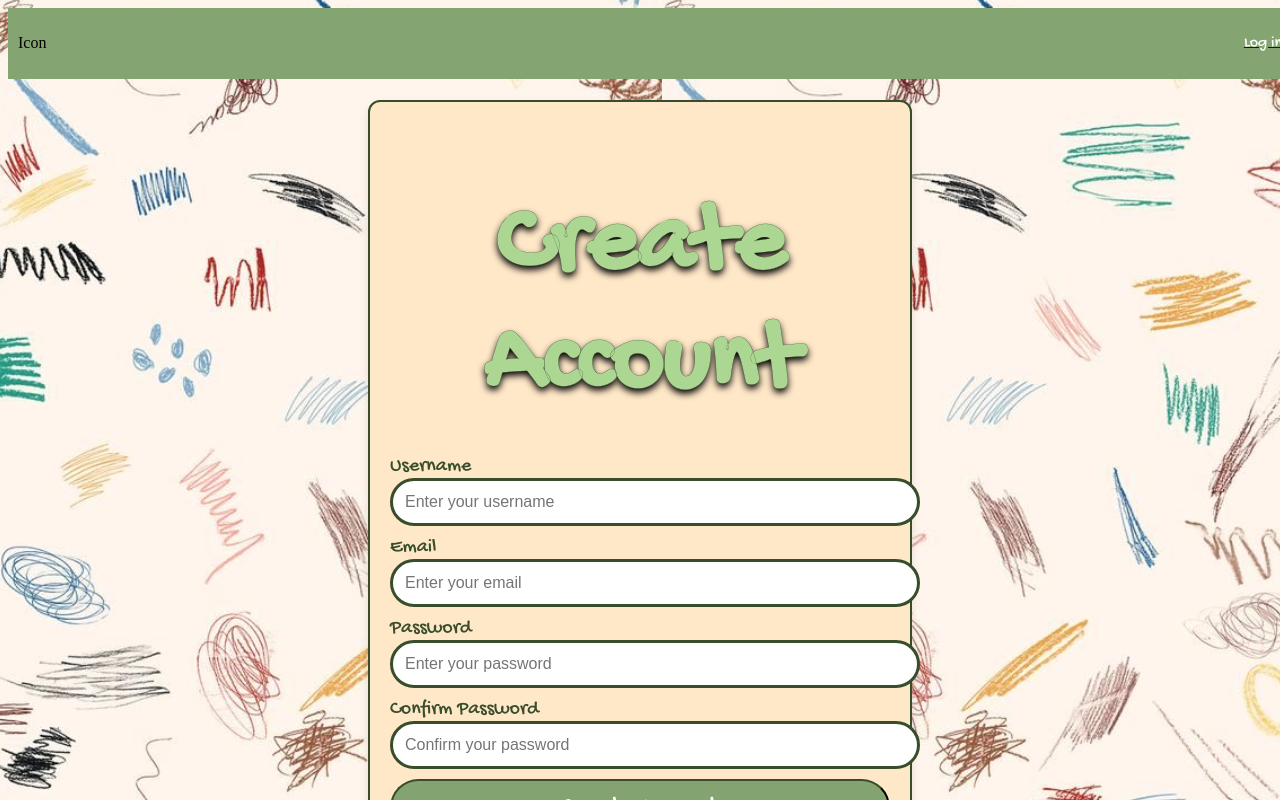
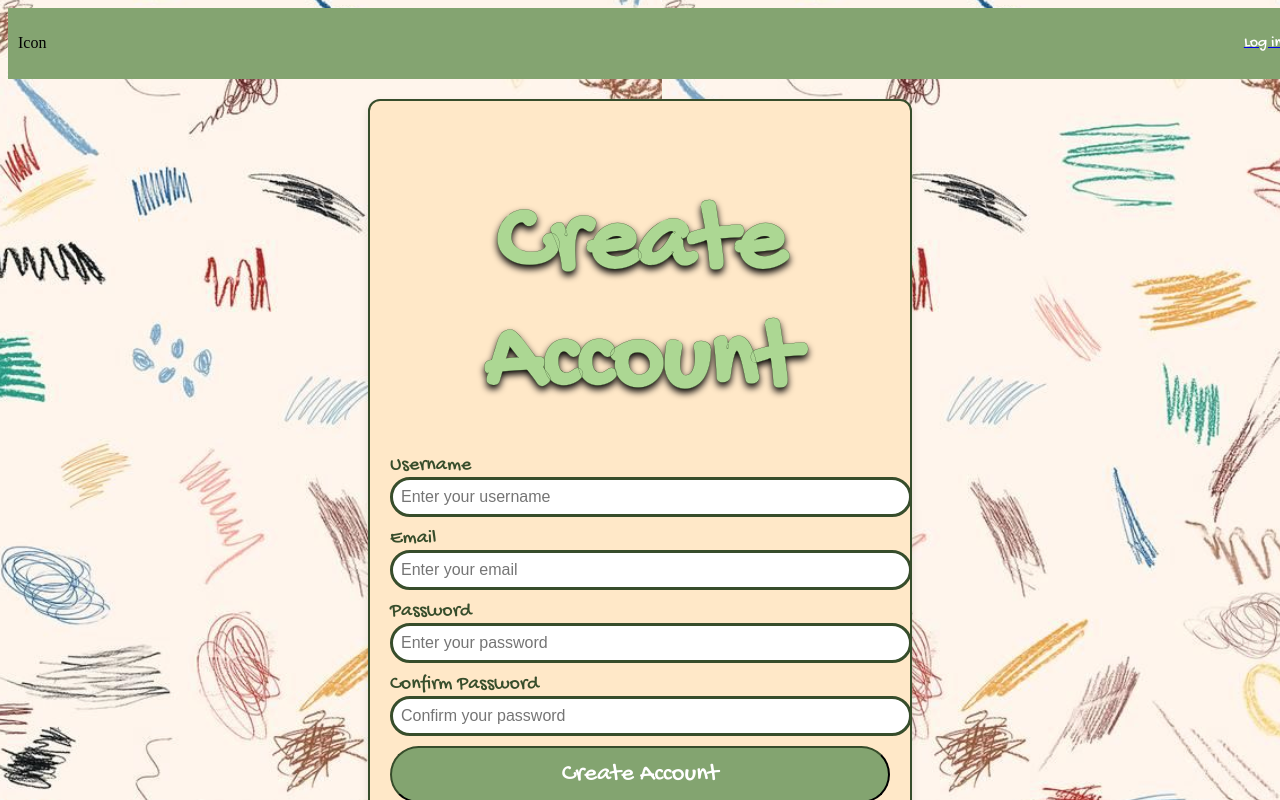
Before and after one commit to rin-bell4772/mttn, a Next.js app in the folder mttn/: page /createAccount in a window 1280 px wide. Shown: the top 800 px of the page. Built offline with nearby package versions, Linux system fonts and the light colour scheme; a web font is replaced by a local one.

Commit message:
fine tune

```diff
--- a/mttn/src/app/createAccount/CreateAccount.module.css
+++ b/mttn/src/app/createAccount/CreateAccount.module.css
@@ -2,7 +2,7 @@
 
 .createAccount {
 
-  height: 100vh;
+  height: auto;
   display: flex;
   justify-content: center;
   align-items: center;
@@ -52,11 +52,12 @@
 
 .inputField {
   width: 100%;
-  padding: 12px;
+  padding: 8px;
   font-size: 16px;
   border: 3px solid #374d2b;
   background-color: #fff;
   border-radius: 35px;
+  margin-right: auto;
   margin-bottom: 10px;
   color: #333;
 }
```
